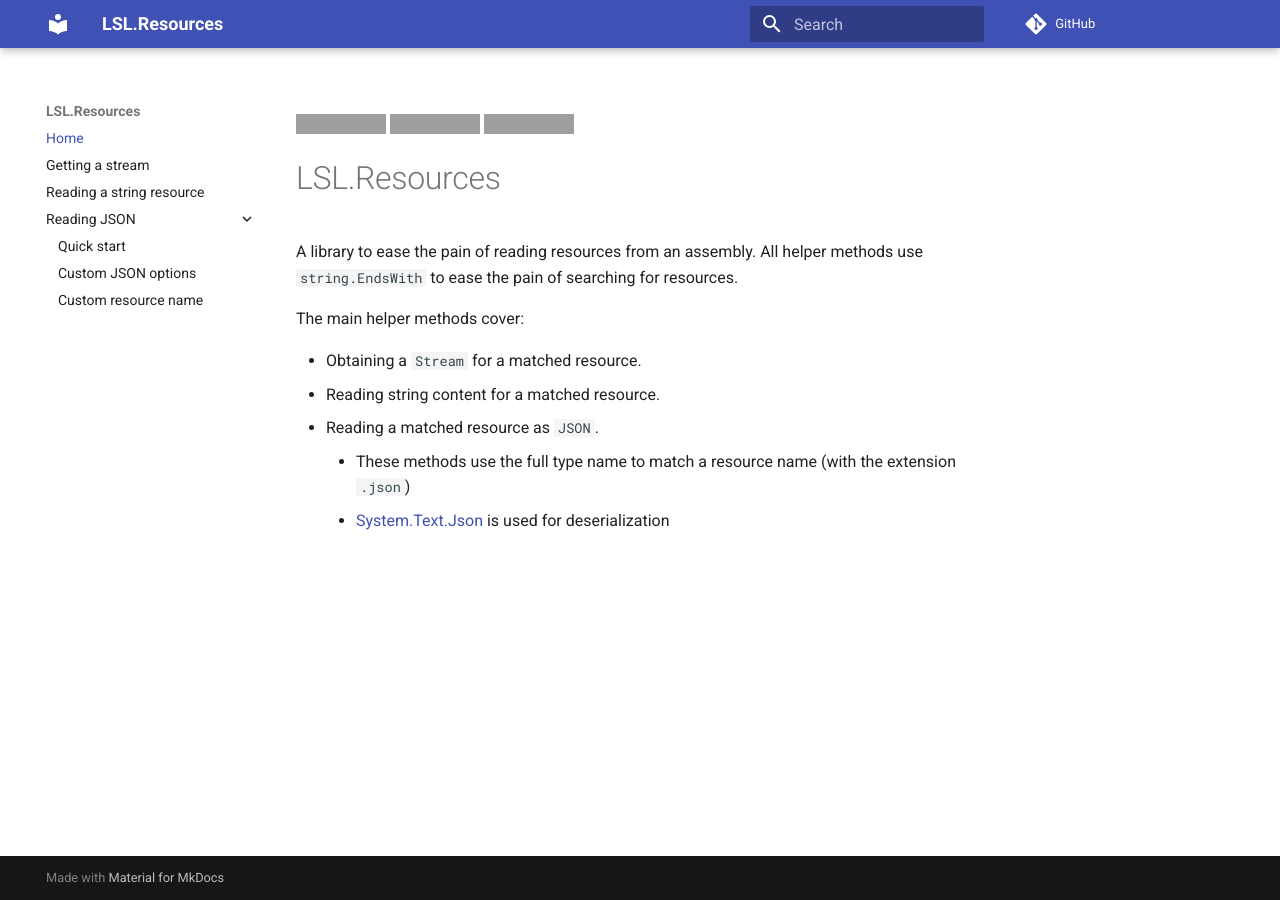
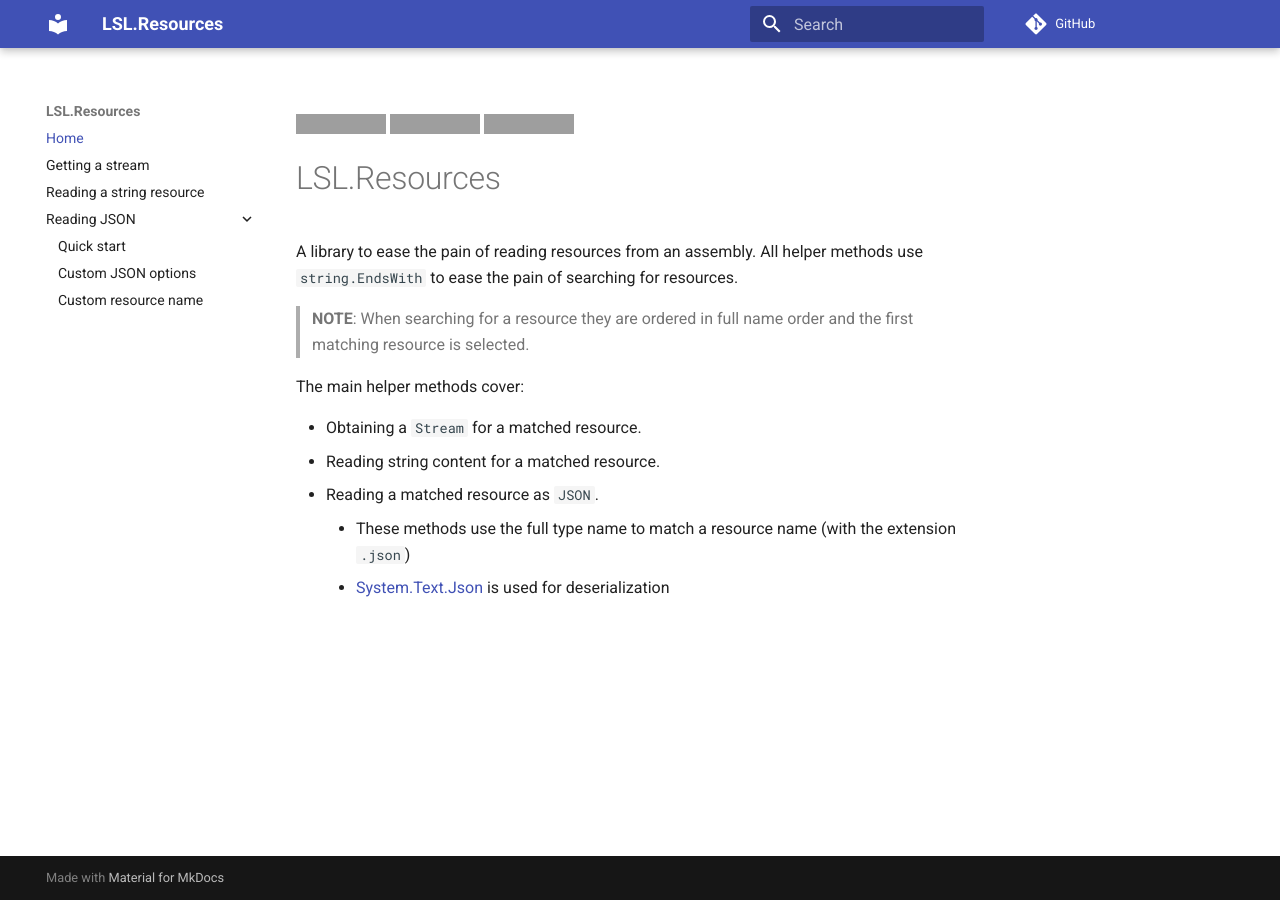
Before and after one commit to alunacjones/LSL.Resources, an MkDocs documentation site: the page built from docs/index.md, in a window 1280 px wide. Built offline with MkDocs 1.6.1 and Material for MkDocs 9.7.7, drawn with Linux system fonts in a browser that asks for light colours; comment, search, counter and statistics services are not loaded; grey boxes are pictures that could not be loaded.

Commit message:
update docs

```diff
--- a/docs/index.md
+++ b/docs/index.md
@@ -5,6 +5,8 @@
 # LSL.Resources
 
 A library to ease the pain of reading resources from an assembly. All helper methods use `string.EndsWith` to ease the pain of searching for resources.
+
+>**NOTE**: When searching for a resource they are ordered in full name order and the first matching resource is selected.
 
 The main helper methods cover:
 
```
